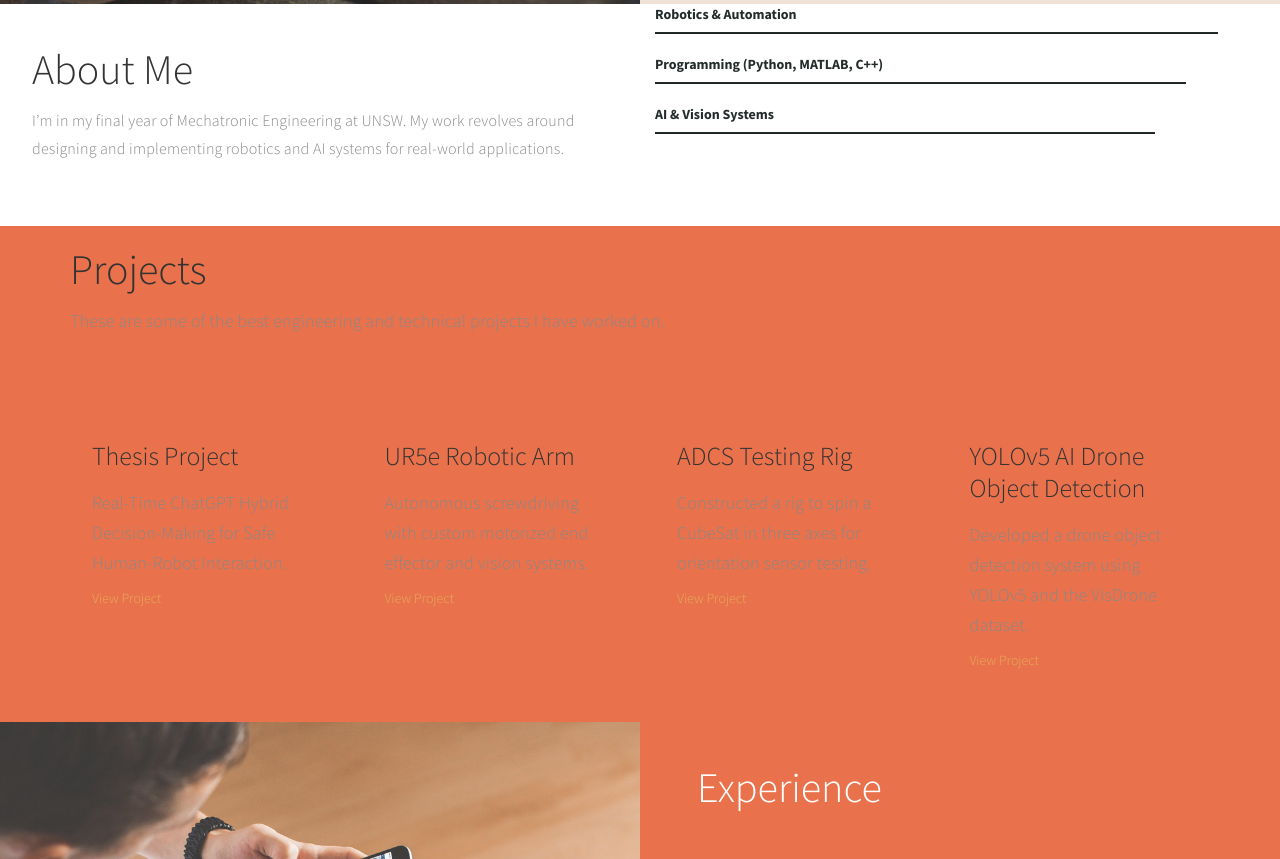
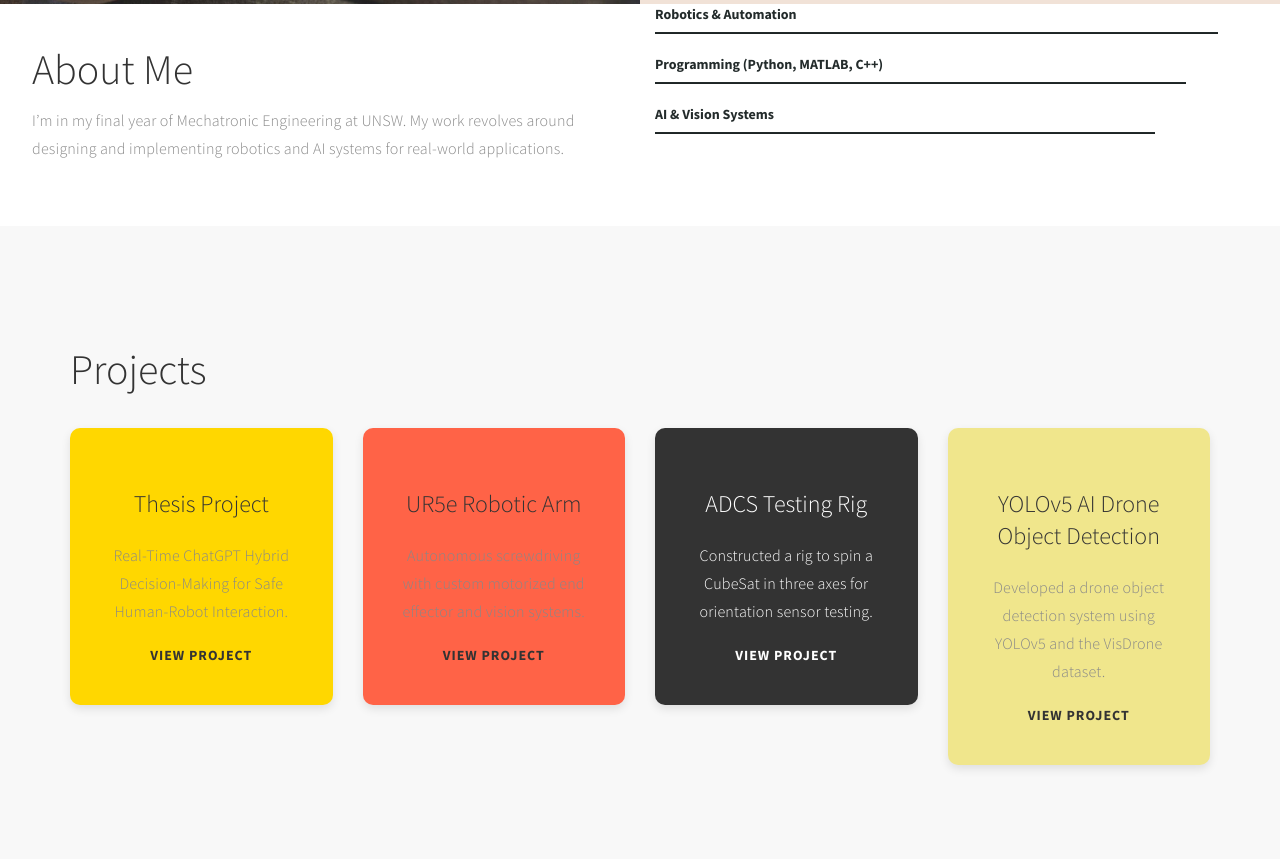
Before and after one commit to Neoxra/nickjbell, a plain HTML site: page index.html in a window 1280 px wide. Shown: the part 796-1655 px from the top of the page. Drawn offline with Linux system fonts and the light colour scheme.

Commit message:
updated projects.

```diff
--- a/css/templatemo-style.css
+++ b/css/templatemo-style.css
@@ -438,21 +438,45 @@ a:hover, a:active, a:focus {
 -----------------------------------------*/
 
 #projects {
-  background: #E9724C;
+  background: #f8f8f8;
+  padding: 100px 0;
 }
 
-#projects p {
-  font-size: 18px;
-  line-height: 30px;
+.project-thumb {
+  padding: 40px;
+  margin-bottom: 30px;
+  color: #333;
+  text-align: center;
+  border-radius: 10px;
+  transition: all 0.3s ease;
+  box-shadow: 0 4px 10px rgba(0, 0, 0, 0.1);
 }
 
-#projects .project-thumb {
-  padding: 52px 22px 52px 22px;
+.project-thumb:hover {
+  box-shadow: 0 8px 20px rgba(0, 0, 0, 0.2);
 }
 
-#projects .project-thumb .fa {
-  font-size: 42px;
-  padding-bottom: 22px;
+.project-thumb h3 {
+  font-size: 24px;
+  color: inherit;
+  margin-bottom: 15px;
+}
+
+.project-thumb p {
+  font-size: 16px;
+  margin-bottom: 20px;
+}
+
+.project-thumb a {
+  color: inherit;
+  text-transform: uppercase;
+  font-weight: bold;
+  letter-spacing: 1px;
+  transition: color 0.3s ease;
+}
+
+.project-thumb a:hover {
+  color: #333;
 }
 
 /*---------------------------------------
--- a/index.html
+++ b/index.html
@@ -114,14 +114,13 @@
      </div>
 </section>
 
-<!-- Projects Section -->
+<!-- Projects Section (following template closely) -->
 <section id="projects" class="parallax-section">
      <div class="container">
           <div class="row">
                <div class="col-md-12">
                     <div class="wow fadeInUp section-title" data-wow-delay="0.4s">
                          <h1>Projects</h1>
-                         <p>These are some of the best engineering and technical projects I have worked on.</p>
                     </div>
                </div>
           </div>
@@ -129,7 +128,7 @@
           <div class="row">
                <!-- Project 1: Thesis Project -->
                <div class="col-md-3 col-sm-6">
-                    <div class="wow fadeInUp project-thumb" data-wow-delay="0.8s">
+                    <div class="wow fadeInUp project-thumb" data-wow-delay="0.8s" style="background-color: #FFD700;">
                          <h3>Thesis Project</h3>
                          <p>Real-Time ChatGPT Hybrid Decision-Making for Safe Human-Robot Interaction.</p>
                          <a href="https://github.com/your-github-link" class="project-link">View Project</a>
@@ -138,7 +137,7 @@
 
                <!-- Project 2: UR5e Robotic Arm -->
                <div class="col-md-3 col-sm-6">
-                    <div class="wow fadeInUp project-thumb" data-wow-delay="1.2s">
+                    <div class="wow fadeInUp project-thumb" data-wow-delay="1.2s" style="background-color: #FF6347;">
                          <h3>UR5e Robotic Arm</h3>
                          <p>Autonomous screwdriving with custom motorized end effector and vision systems.</p>
                          <a href="https://github.com/your-github-link" class="project-link">View Project</a>
@@ -147,16 +146,16 @@
 
                <!-- Project 3: ADCS Testing Rig -->
                <div class="col-md-3 col-sm-6">
-                    <div class="wow fadeInUp project-thumb" data-wow-delay="1.6s">
-                         <h3>ADCS Testing Rig</h3>
-                         <p>Constructed a rig to spin a CubeSat in three axes for orientation sensor testing.</p>
-                         <a href="https://github.com/your-github-link" class="project-link">View Project</a>
+                    <div class="wow fadeInUp project-thumb" data-wow-delay="1.6s" style="background-color: #333;">
+                         <h3 style="color: #fff;">ADCS Testing Rig</h3>
+                         <p style="color: #fff;">Constructed a rig to spin a CubeSat in three axes for orientation sensor testing.</p>
+                         <a href="https://github.com/your-github-link" class="project-link" style="color: #fff;">View Project</a>
                     </div>
                </div>
 
                <!-- Project 4: YOLOv5 AI Drone Object Detection -->
                <div class="col-md-3 col-sm-6">
-                    <div class="wow fadeInUp project-thumb" data-wow-delay="2.0s">
+                    <div class="wow fadeInUp project-thumb" data-wow-delay="2.0s" style="background-color: #F0E68C;">
                          <h3>YOLOv5 AI Drone Object Detection</h3>
                          <p>Developed a drone object detection system using YOLOv5 and the VisDrone dataset.</p>
                          <a href="https://github.com/your-github-link" class="project-link">View Project</a>
```
